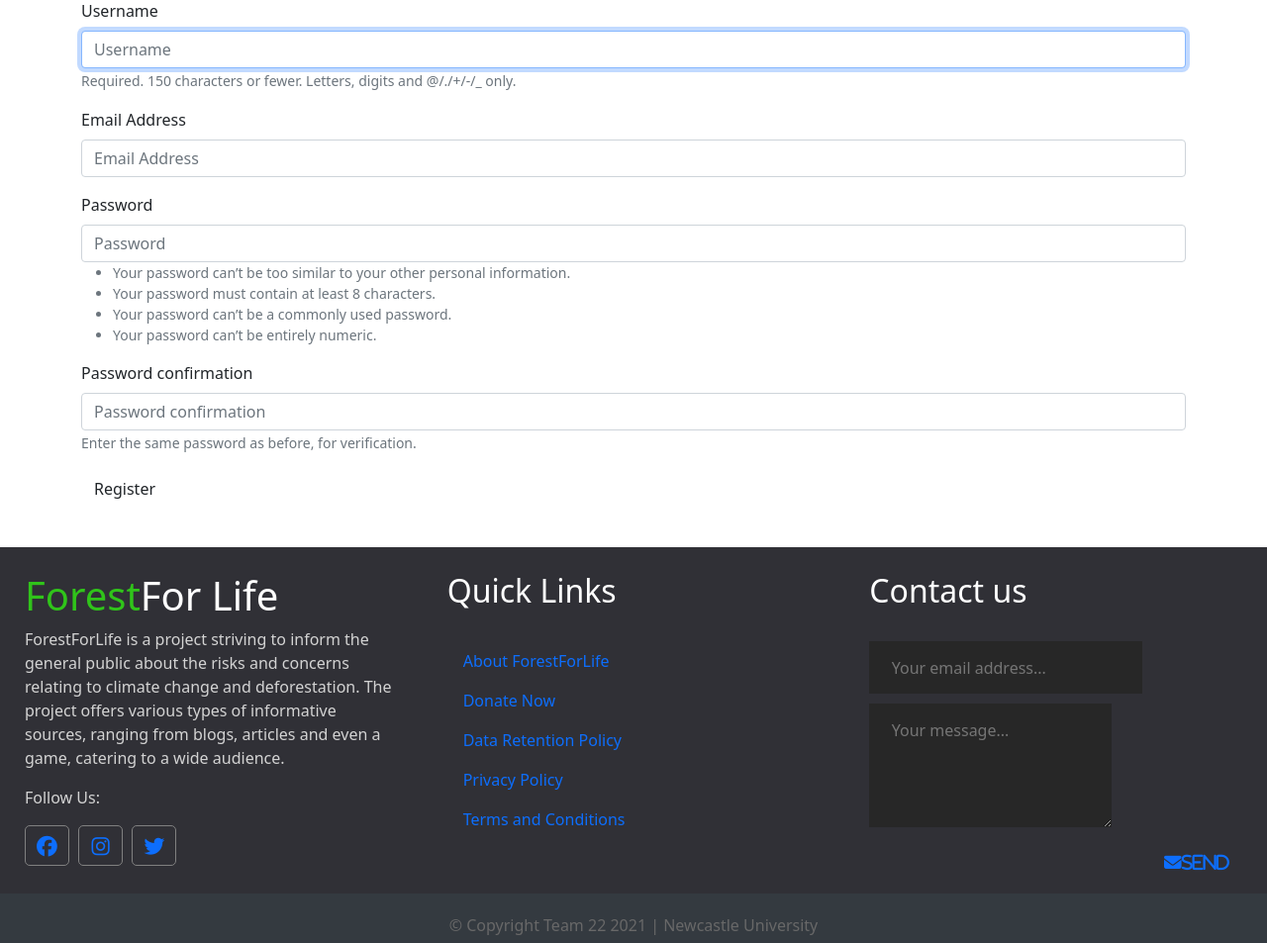
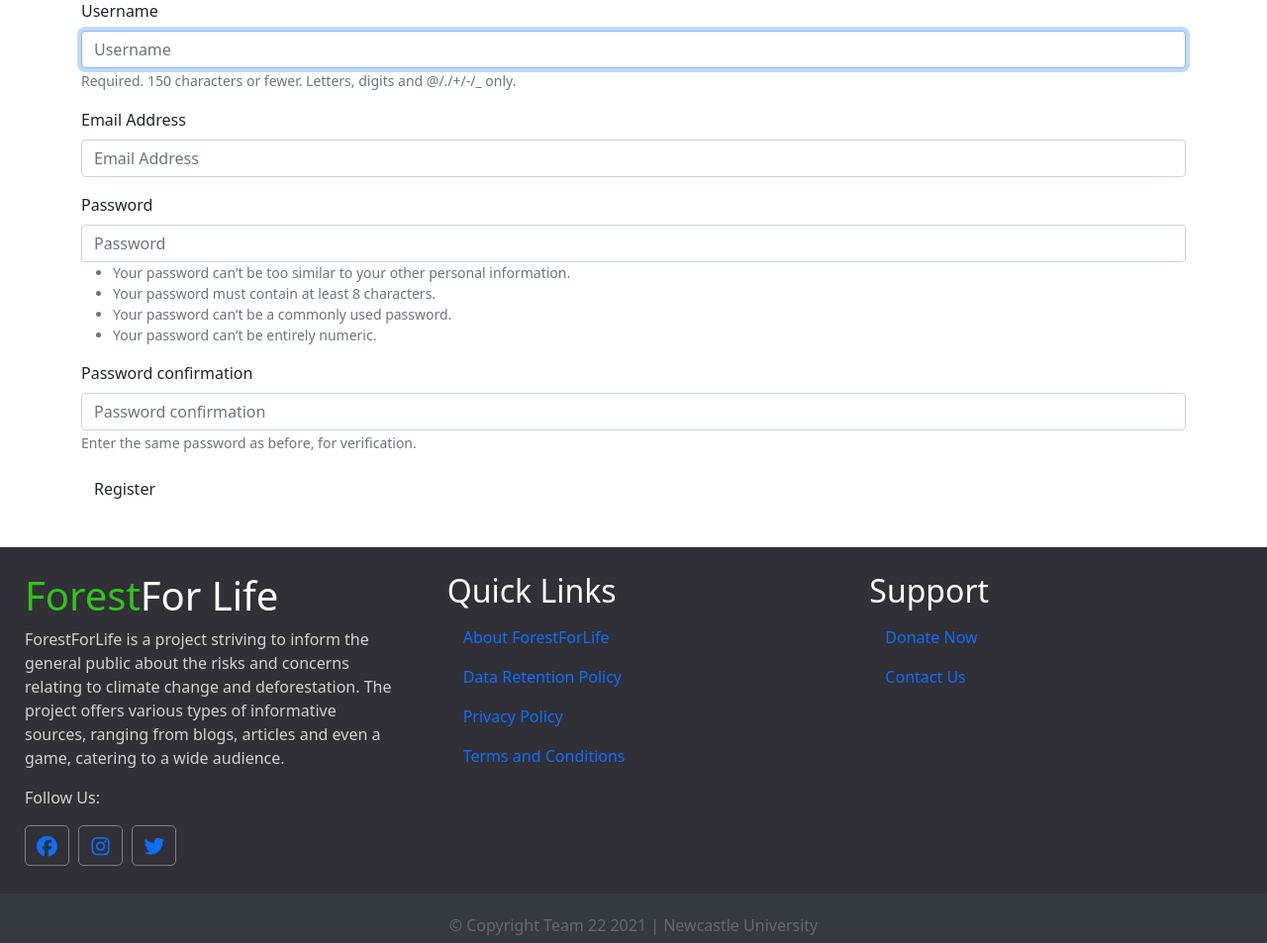
Before and after one commit to benlongcroft/ForestForLife, a Django app: page /profiles/register/ in a window 1280 px wide. Shown: the part 153-1106 px from the top of the page at 99% size. Run offline with Django 3.2, Linux system fonts and the light colour scheme; some libraries are stand-ins or nearby versions.

Commit message:
Alter footer and add about.html link

```diff
--- a/templates/base.html
+++ b/templates/base.html
@@ -83,26 +83,16 @@
 
       <div class="footer-section links">
         <h2>Quick Links</h2>
-        <br>
-          <a class="nav-link" href="#">About ForestForLife</a>
-          <a class="nav-link" href="#">Donate Now</a>
+          <a class="nav-link" href="{% url 'about' %}">About ForestForLife</a>
           <a class="nav-link" href="#">Data Retention Policy</a>
           <a class="nav-link" href="#">Privacy Policy</a>
           <a class="nav-link" href="#">Terms and Conditions</a>
       </div>
 
       <div class="footer-section contact-form">
-        <h2>Contact us</h2>
-        <br>
-        <form action="" method="post">
-            <label>
-                <input type="email" name="email" class="text-input contact-input" placeholder="Your email address..."/>
-                <textarea rows="4" name="message" class="text-input contact-input" placeholder="Your message..."></textarea>
-            </label>
-            <button type="submit" class="btn btn-big contact-btn">
-            <i class="fas fa-envelope">Send</i>
-          </button>
-        </form>
+        <h2>Support</h2>
+          <a class="nav-link" href="#">Donate Now</a>
+          <a class="nav-link" href="#">Contact Us</a>
       </div>
 
     </div>
```
